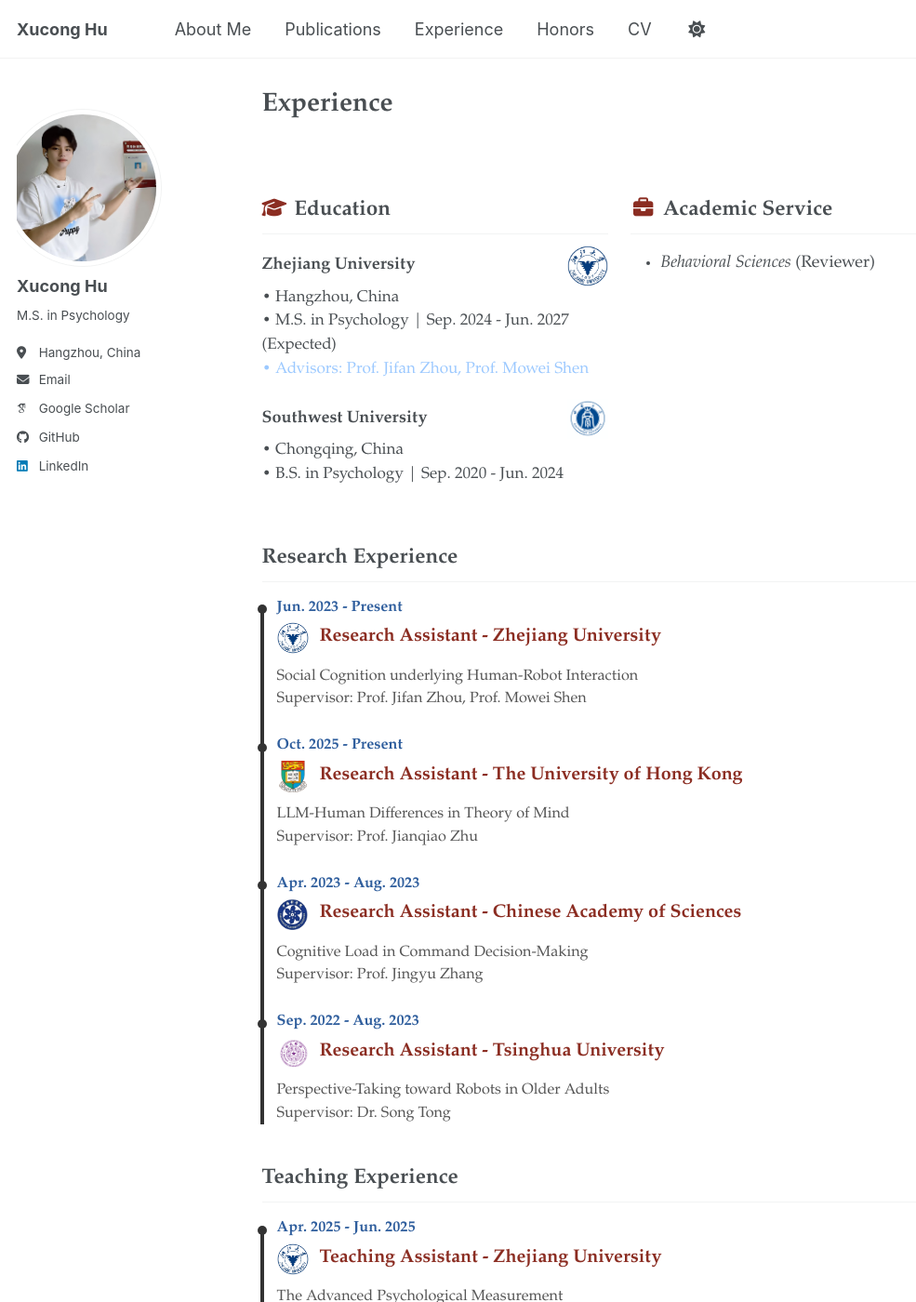
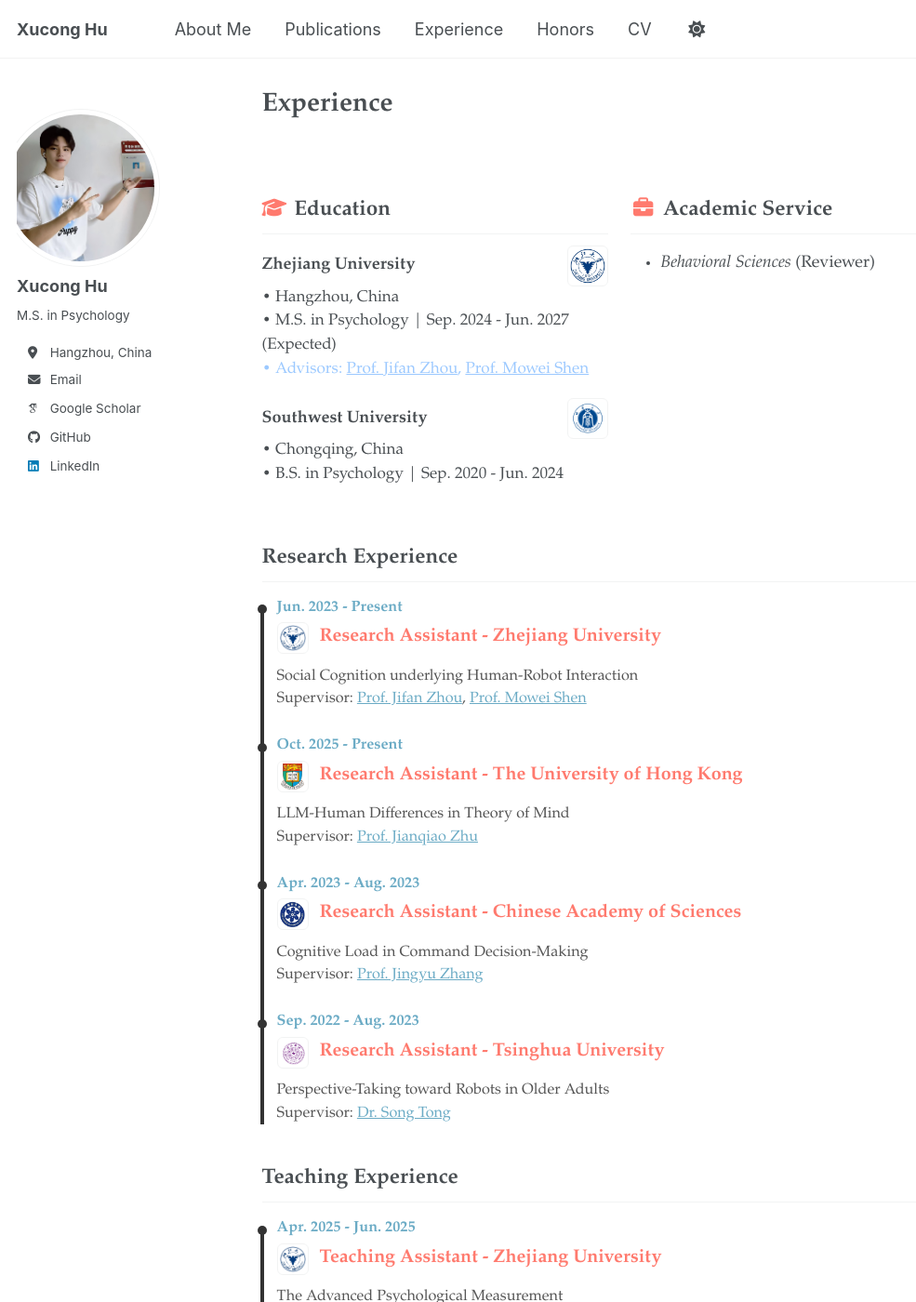
Before and after one commit to xuconghu/xuconghu.github.io, a Jekyll site: the page built from _pages/experience.md, in a window 1280 px wide and 1400 px high. Shown: the whole window at 93% size, without its empty margins (0-985 px from the left). Built offline with Jekyll 4.4.1, drawn with Linux system fonts in a browser that asks for light colours; some web fonts are replaced; a script bundle is joined from its source files by our own code; library files that are not in the unit come from our copies.

Commit message:
Unify theme colors and add supervisor links

```diff
--- a/_pages/experience.md
+++ b/_pages/experience.md
@@ -14,7 +14,7 @@ author_profile: true
       </div>
       <div class="edu-location">Hangzhou, China</div>
       <div class="edu-meta">M.S. in Psychology | Sep. 2024 - Jun. 2027 (Expected)</div>
-      <div class="edu-meta edu-advisors">Advisors: Prof. Jifan Zhou, Prof. Mowei Shen</div>
+      <div class="edu-meta edu-advisors">Advisors: <a href="https://person.zju.edu.cn/en/jifanzhou" target="_blank" rel="noopener">Prof. Jifan Zhou</a>, <a href="https://person.zju.edu.cn/moweishen" target="_blank" rel="noopener">Prof. Mowei Shen</a></div>
     </div>
     <div class="edu-item">
       <div class="edu-school">
@@ -48,7 +48,7 @@ author_profile: true
       </div>
       <div class="timeline-desc">
         <div class="timeline-host">Social Cognition underlying Human-Robot Interaction</div>
-        <div class="timeline-host">Supervisor: Prof. Jifan Zhou, Prof. Mowei Shen</div>
+        <div class="timeline-host">Supervisor: <a href="https://person.zju.edu.cn/en/jifanzhou" target="_blank" rel="noopener">Prof. Jifan Zhou</a>, <a href="https://person.zju.edu.cn/moweishen" target="_blank" rel="noopener">Prof. Mowei Shen</a></div>
       </div>
     </div>
     <div class="timeline-item">
@@ -61,7 +61,7 @@ author_profile: true
       </div>
       <div class="timeline-desc">
         <div class="timeline-host">LLM-Human Differences in Theory of Mind</div>
-        <div class="timeline-host">Supervisor: Prof. Jianqiao Zhu</div>
+        <div class="timeline-host">Supervisor: <a href="https://sites.google.com/view/zhujq" target="_blank" rel="noopener">Prof. Jianqiao Zhu</a></div>
       </div>
     </div>
     <div class="timeline-item">
@@ -74,7 +74,7 @@ author_profile: true
       </div>
       <div class="timeline-desc">
         <div class="timeline-host">Cognitive Load in Command Decision-Making</div>
-        <div class="timeline-host">Supervisor: Prof. Jingyu Zhang</div>
+        <div class="timeline-host">Supervisor: <a href="http://english.psych.cas.cn/sourcedb/epsychexpert/202310/t20231030_422229.html" target="_blank" rel="noopener">Prof. Jingyu Zhang</a></div>
       </div>
     </div>
     <div class="timeline-item">
@@ -87,7 +87,7 @@ author_profile: true
       </div>
       <div class="timeline-desc">
         <div class="timeline-host">Perspective-Taking toward Robots in Older Adults</div>
-        <div class="timeline-host">Supervisor: Dr. Song Tong</div>
+        <div class="timeline-host">Supervisor: <a href="https://fas.bnu.edu.cn/jyjg/xsgk/xlx1/xlxssz/xlzj/ccfffc333ba54bd0a38095be2963ee0e.htm" target="_blank" rel="noopener">Dr. Song Tong</a></div>
       </div>
     </div>
   </div>
--- a/_sass/layout/_sidebar.scss
+++ b/_sass/layout/_sidebar.scss
@@ -99,9 +99,9 @@
     border-radius: 50%;
     object-fit: cover;
     display: block;
-    margin-left: -14px;
+    margin-left: -16px;
     margin-right: auto;
-    object-position: 45% 50%;
+    object-position: 42% 50%;
 
     @include breakpoint($large) {
       padding: 5px;
@@ -113,7 +113,7 @@
 .author__content {
   display: table-cell;
   vertical-align: top;
-  padding-left: 15px;
+  padding-left: 28px;
   padding-right: 25px;
   line-height: 1;
 
@@ -213,6 +213,7 @@
     border: 0;
     background: transparent;
     box-shadow: none;
+    margin-left: 12px;
   }
 
   &:before {
--- a/_sass/theme/_default_dark.scss
+++ b/_sass/theme/_default_dark.scss
@@ -44,9 +44,9 @@ html[data-theme="dark"] {
     --global-code-background-color      : #fafafa;
     --global-code-text-color            : #{$darker-gray};
     --global-fig-caption-color          : #{$light-gray};
-    --global-link-color                 : #{$link};
-    --global-link-color-hover           : #{$link-dark};
-    --global-link-color-visited         : #{$link-light};
+    --global-link-color                 : #6BABC5;
+    --global-link-color-hover           : mix(#000, #6BABC5, 25%);
+    --global-link-color-visited         : mix(#fff, #6BABC5, 25%);
     --global-masthead-link-color        : #{$text};
     --global-masthead-link-color-hover  : #{$primary-color};
     --global-text-color                 : #{$text};
--- a/_sass/theme/_default_light.scss
+++ b/_sass/theme/_default_light.scss
@@ -36,9 +36,9 @@ $sidebar-screen-min-width   : 1024px;
     --global-code-background-color      : #fafafa;
     --global-code-text-color            : #{$darker-gray};
     --global-fig-caption-color          : mix(#fff,  #{$dark-gray}, 25%);
-    --global-link-color                 : #52adc8;
-    --global-link-color-hover           : mix(#000, #2f7f93, 25%);
-    --global-link-color-visited         : mix(#fff, #2f7f93, 25%);
+    --global-link-color                 : #6BABC5;
+    --global-link-color-hover           : mix(#000, #6BABC5, 25%);
+    --global-link-color-visited         : mix(#fff, #6BABC5, 25%);
     --global-masthead-link-color        : #{$dark-gray};
     --global-masthead-link-color-hover  : mix(#000, #{$gray}, 25%);
     --global-text-color                 : #{$dark-gray};
--- a/assets/css/main.scss
+++ b/assets/css/main.scss
@@ -63,9 +63,14 @@
   min-width: 0;
 }
 
+:root {
+  --accent-red: #ff7a6e;
+  --accent-blue: #6BABC5;
+}
+
 .section-icon {
   margin-right: 8px;
-  color: #8b2d22;
+  color: var(--accent-red);
   font-size: 0.95em;
 }
 
@@ -124,6 +129,10 @@
   object-fit: contain;
   vertical-align: middle;
   margin-left: 8px;
+  background: #fff;
+  border-radius: 6px;
+  border: 1px solid var(--global-border-color);
+  padding: 2px;
 }
 
 .timeline-brief {
@@ -159,6 +168,10 @@
   object-fit: contain;
   vertical-align: middle;
   margin-right: 6px;
+  background: #fff;
+  border-radius: 6px;
+  border: 1px solid var(--global-border-color);
+  padding: 2px;
 }
 
 .timeline-title .timeline-org {
@@ -197,14 +210,14 @@
   margin-bottom: 6px;
   font-size: 0.9rem;
   font-weight: 600;
-  color: #2f5e9d;
+  color: var(--accent-blue);
   line-height: 1.2;
 }
 
 .timeline-title {
   font-size: 1.1rem;
   font-weight: 600;
-  color: #8b2d22;
+  color: var(--accent-red);
   margin-top: 2px;
 }
 
@@ -255,25 +268,26 @@
 
 .pub-left {
   float: left;
-  width: 320px;
+  width: 260px;
   text-align: center;
 }
 
 .pub-cover {
   display: block;
-  width: 300px;
+  width: 240px;
   height: 133px;
   margin: 0 auto 6px;
-  border: 1px solid #8b2d22;
-  object-fit: cover;
+  border: 1px solid var(--accent-red);
+  object-fit: contain;
   max-width: none;
+  background: #fff;
 }
 
 .pub-badge {
   display: inline-block;
   padding: 4px 8px;
-  border: 1px solid #8b2d22;
-  color: #8b2d22;
+  border: 1px solid var(--accent-red);
+  color: var(--accent-red);
   font-weight: 600;
   border-radius: 4px;
   font-size: 0.85em;
@@ -281,7 +295,7 @@
 
 .pub-right {
   float: right;
-  width: calc(100% - 320px);
+  width: calc(100% - 260px);
 }
 
 .pub-right > .title {
@@ -293,7 +307,7 @@
 }
 
 .pub-right > .publish {
-  color: #86b6ff;
+  color: var(--accent-blue);
   font-weight: 500;
   font-size: 0.95em;
 }
@@ -323,7 +337,7 @@
 }
 
 .news-float::-webkit-scrollbar {
-  width: 10px;
+  width: 6px;
 }
 
 .news-float::-webkit-scrollbar-track {
@@ -331,15 +345,15 @@
 }
 
 .news-float::-webkit-scrollbar-thumb {
-  background: linear-gradient(180deg, rgba(139, 45, 34, 0.85), rgba(139, 45, 34, 0.35));
+  background: linear-gradient(180deg, rgba(139, 45, 34, 0.75), rgba(139, 45, 34, 0.25));
   border-radius: 999px;
-  border: 2px solid transparent;
+  border: 1px solid transparent;
   background-clip: padding-box;
 }
 
 .news-float::-webkit-scrollbar-thumb:hover {
-  background: linear-gradient(180deg, rgba(139, 45, 34, 1), rgba(139, 45, 34, 0.55));
-  border: 2px solid transparent;
+  background: linear-gradient(180deg, rgba(139, 45, 34, 0.95), rgba(139, 45, 34, 0.45));
+  border: 1px solid transparent;
   background-clip: padding-box;
 }
 
@@ -351,7 +365,7 @@
 }
 
 .news-logo {
-  color: #ff7a6e;
+  color: var(--accent-red);
 }
 
 .news-title {
@@ -381,12 +395,12 @@
   left: 0;
   top: 0.45em;
   border-radius: 50%;
-  background: #ff7a6e;
+  background: var(--accent-red);
 }
 
 .news-date {
   font-weight: 600;
-  color: #ff7a6e;
+  color: var(--accent-red);
   white-space: nowrap;
   font-size: 0.95em;
   margin-right: 8px;
@@ -403,9 +417,14 @@
 .news-media img {
   display: block;
   width: 100%;
-  max-width: 320px;
+  max-width: 210px;
   border-radius: 8px;
   border: 1px solid var(--global-border-color);
+}
+
+html[data-theme="dark"] .timeline-desc,
+html[data-theme="dark"] .timeline-host {
+  color: #f1f1f1;
 }
 
 @media screen and (max-width: 900px) {
```
Also changed, not shown: _pages/about.md (+9 -8 lines).
